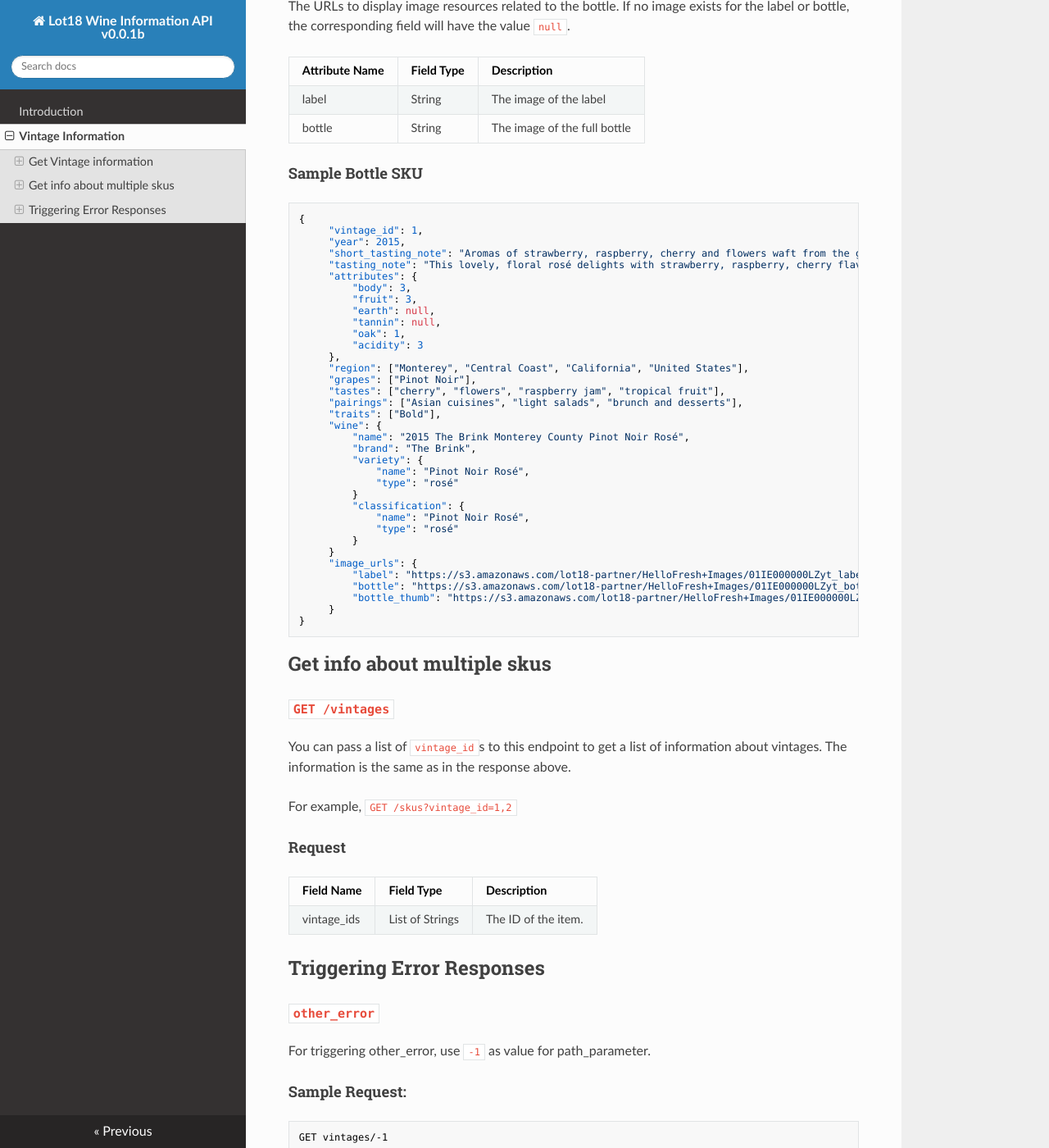
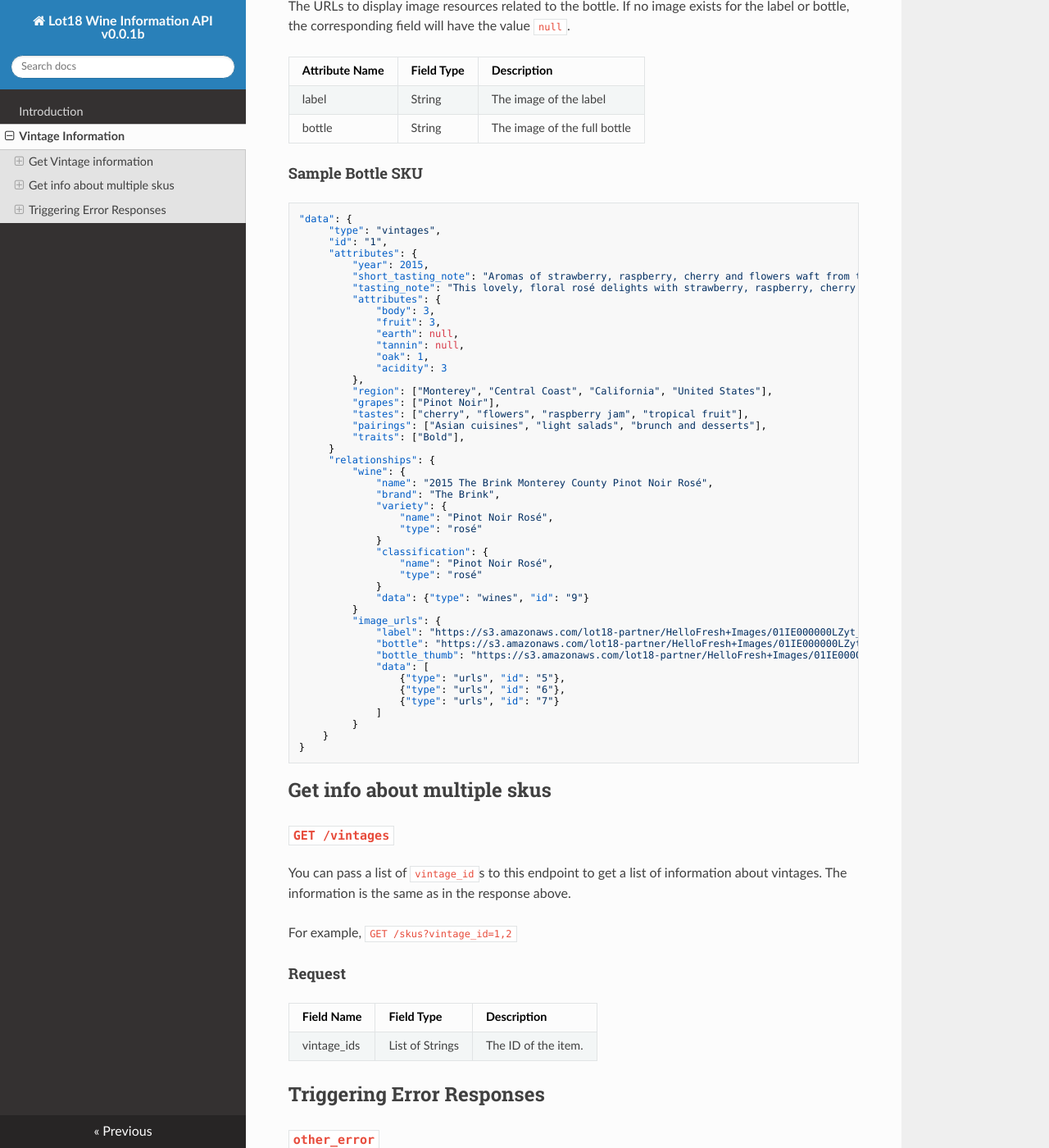
Before and after one commit to tomyoo/wine-info-microservice, an MkDocs documentation site: the page built from docs/vintages.md, in a window 1280 px wide and 1400 px high, scrolled down 1903 px. Shown: the whole window at 82% size. Built offline with MkDocs 1.6.1, drawn with Linux system fonts in a browser that asks for light colours; nearby versions of some CDN libraries; old or Windows-style settings are respelled for this version of MkDocs.

Commit message:
Update vintages.md

````diff
--- a/docs/vintages.md
+++ b/docs/vintages.md
@@ -73,41 +73,52 @@ bottle          | String     | The image of the full bottle
 #### Sample Bottle SKU
 
 ```
-{
-     "vintage_id": 1,
-     "year": 2015,
-     "short_tasting_note": "Aromas of strawberry, raspberry, cherry and flowers waft from the glass, followed by more of the same flavors on the palate.",
-     "tasting_note": "This lovely, floral rosé delights with strawberry, raspberry, cherry flavors, a soft and balanced acidity, and more bright, red fruits on the finish. The grapes were gently pressed as whole clusters before aging in stainless steel to maintain the beautiful fruit and floral aromatics.",
+"data": {
+     "type": "vintages",
+     "id": "1",
      "attributes": {
-         "body": 3,
-         "fruit": 3,
-         "earth": null,
-         "tannin": null,
-         "oak": 1,
-         "acidity": 3
-     },
-     "region": ["Monterey", "Central Coast", "California", "United States"],
-     "grapes": ["Pinot Noir"],
-     "tastes": ["cherry", "flowers", "raspberry jam", "tropical fruit"],
-     "pairings": ["Asian cuisines", "light salads", "brunch and desserts"],
-     "traits": ["Bold"],
-     "wine": {
-         "name": "2015 The Brink Monterey County Pinot Noir Rosé",
-         "brand": "The Brink",
-         "variety": {
-             "name": "Pinot Noir Rosé",
-             "type": "rosé"
+         "year": 2015,
+         "short_tasting_note": "Aromas of strawberry, raspberry, cherry and flowers waft from the glass, followed by more of the same flavors on the palate.",
+         "tasting_note": "This lovely, floral rosé delights with strawberry, raspberry, cherry flavors, a soft and balanced acidity, and more bright, red fruits on the finish. The grapes were gently pressed as whole clusters before aging in stainless steel to maintain the beautiful fruit and floral aromatics.",
+         "attributes": {
+             "body": 3,
+             "fruit": 3,
+             "earth": null,
+             "tannin": null,
+             "oak": 1,
+             "acidity": 3
+         },
+         "region": ["Monterey", "Central Coast", "California", "United States"],
+         "grapes": ["Pinot Noir"],
+         "tastes": ["cherry", "flowers", "raspberry jam", "tropical fruit"],
+         "pairings": ["Asian cuisines", "light salads", "brunch and desserts"],
+         "traits": ["Bold"],
+     }
+     "relationships": {
+         "wine": {
+             "name": "2015 The Brink Monterey County Pinot Noir Rosé",
+             "brand": "The Brink",
+             "variety": {
+                 "name": "Pinot Noir Rosé",
+                 "type": "rosé"
+             }
+             "classification": {
+                 "name": "Pinot Noir Rosé",
+                 "type": "rosé"
+             }
+             "data": {"type": "wines", "id": "9"}
          }
-         "classification": {
-             "name": "Pinot Noir Rosé",
-             "type": "rosé"
+         "image_urls": {
+             "label": "https://s3.amazonaws.com/lot18-partner/HelloFresh+Images/01IE000000LZyt_label.jpeg",
+             "bottle": "https://s3.amazonaws.com/lot18-partner/HelloFresh+Images/01IE000000LZyt_bottle.png",
+             "bottle_thumb": "https://s3.amazonaws.com/lot18-partner/HelloFresh+Images/01IE000000LZyt_bottle_thumb.png"
+             "data": [
+                 {"type": "urls", "id": "5"},
+                 {"type": "urls", "id": "6"},
+                 {"type": "urls", "id": "7"}
+             ]
          }
-     }
-     "image_urls": {
-         "label": "https://s3.amazonaws.com/lot18-partner/HelloFresh+Images/01IE000000LZyt_label.jpeg",
-         "bottle": "https://s3.amazonaws.com/lot18-partner/HelloFresh+Images/01IE000000LZyt_bottle.png",
-         "bottle_thumb": "https://s3.amazonaws.com/lot18-partner/HelloFresh+Images/01IE000000LZyt_bottle_thumb.png"
-     }
+    }
 }
 ```
 
````
